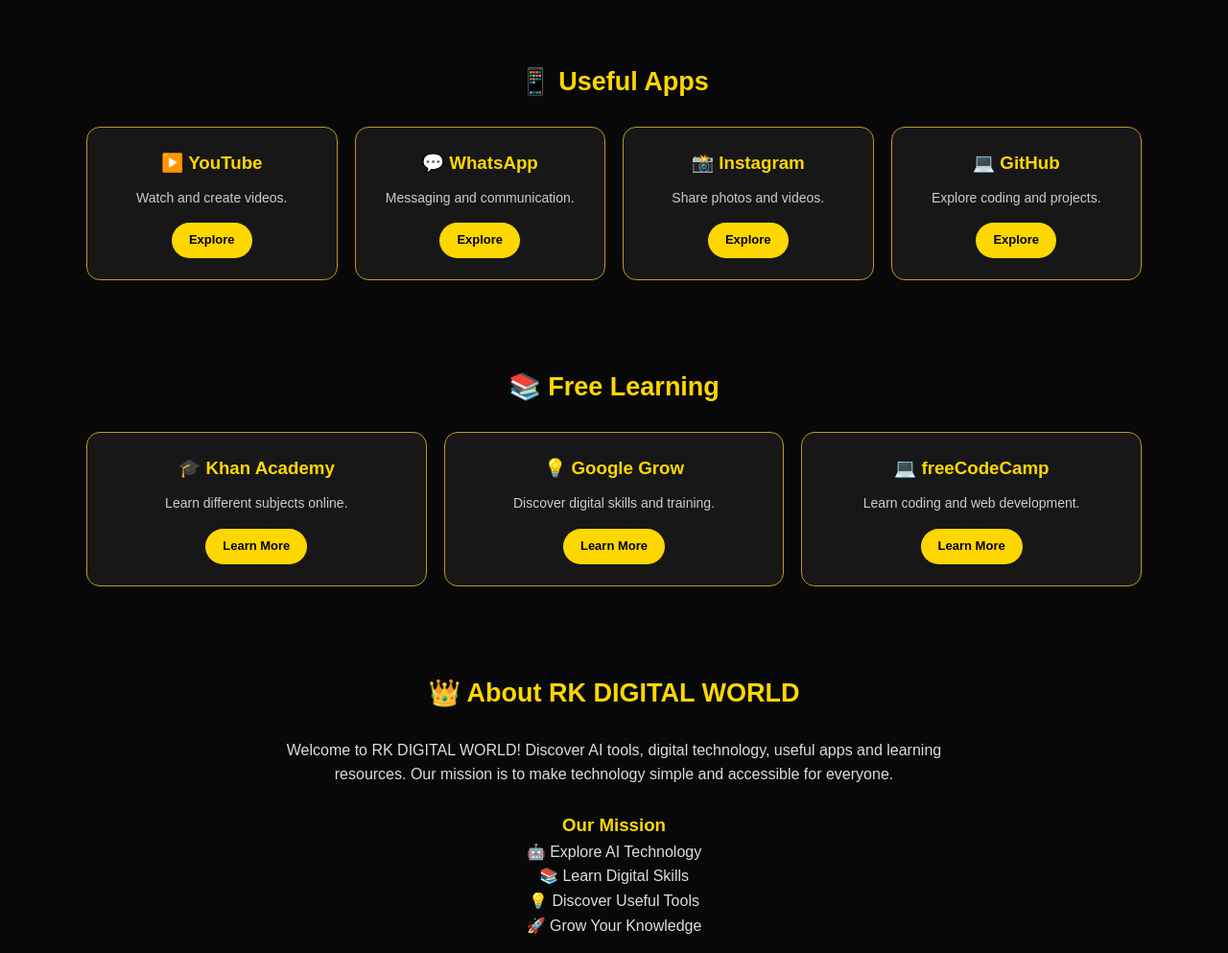
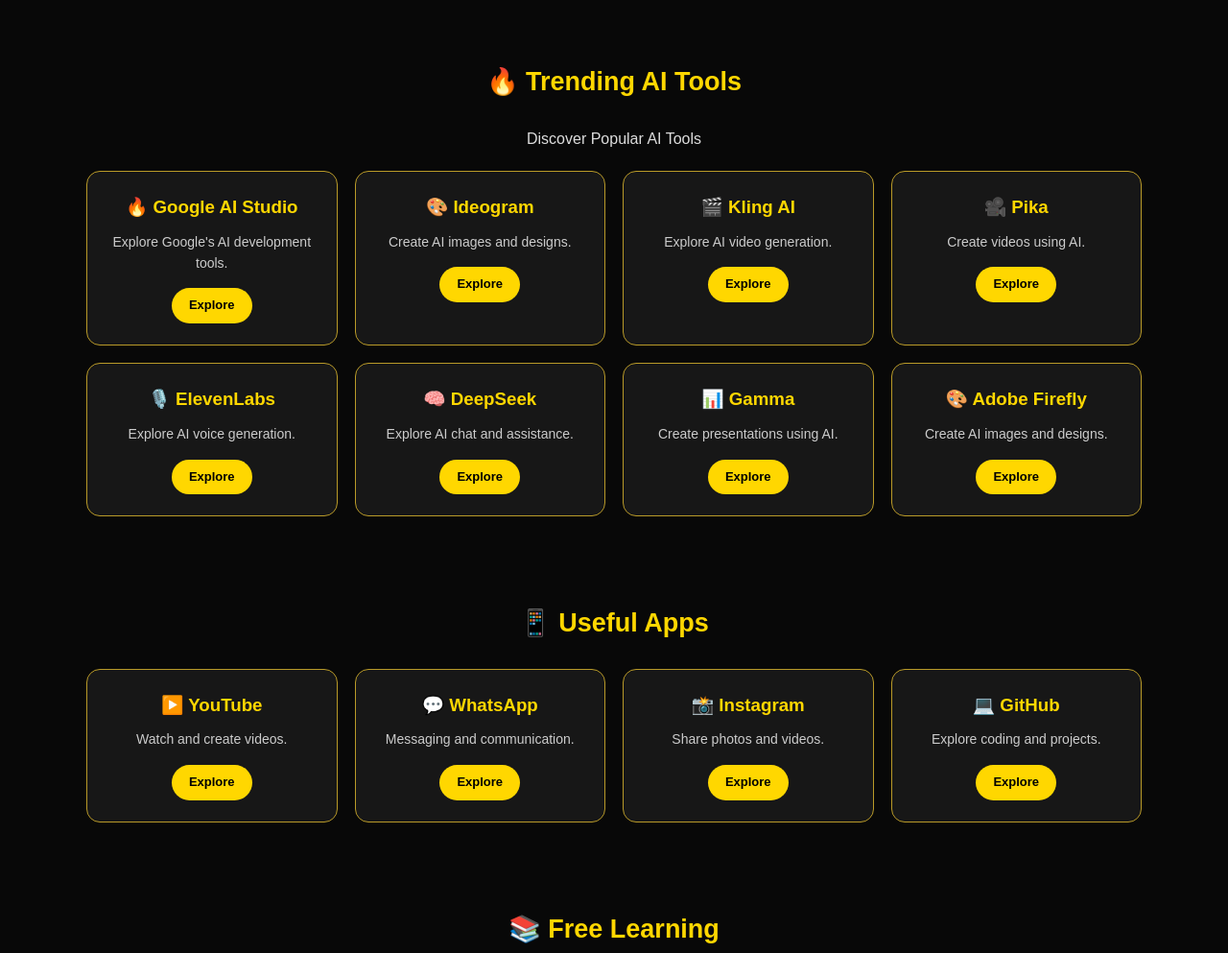
Before and after one commit to rajmetre550-art/RK-digital-world-, a plain HTML site: page index.html in a window 1280 px wide. Shown: the part 2260-3253 px from the top of the page at 96% size. Drawn offline with Linux system fonts and the light colour scheme.

Commit message:
Add trending AI tools section to index.html
🔥 Added Trending AI Tools section
🤖 Added Google AI Studio and DeepSeek
🎨 Added Ideogram and Adobe Firefly
🎬 Added Kling AI and Pika
🎙️ Added ElevenLabs
📊 Added Gamma
🚀 Improved RK DIGITAL WORLD

```diff
--- a/index.html
+++ b/index.html
@@ -428,7 +428,62 @@ footer a {
   </div>
 </section>
 
-<section class="section" id="apps">
+<section class="section" id="trending">
+<h2>🔥 Trending AI Tools</h2>
+<p style="color:#ddd;margin-bottom:20px;">Discover Popular AI Tools</p>
+
+<div class="container">
+
+<div class="card">
+<h3>🔥 Google AI Studio</h3>
+<p>Explore Google's AI development tools.</p>
+<a href="https://aistudio.google.com/" target="_blank" rel="noopener">Explore</a>
+</div>
+
+<div class="card">
+<h3>🎨 Ideogram</h3>
+<p>Create AI images and designs.</p>
+<a href="https://ideogram.ai/" target="_blank" rel="noopener">Explore</a>
+</div>
+
+<div class="card">
+<h3>🎬 Kling AI</h3>
+<p>Explore AI video generation.</p>
+<a href="https://klingai.com/" target="_blank" rel="noopener">Explore</a>
+</div>
+
+<div class="card">
+<h3>🎥 Pika</h3>
+<p>Create videos using AI.</p>
+<a href="https://pika.art/" target="_blank" rel="noopener">Explore</a>
+</div>
+
+<div class="card">
+<h3>🎙️ ElevenLabs</h3>
+<p>Explore AI voice generation.</p>
+<a href="https://elevenlabs.io/" target="_blank" rel="noopener">Explore</a>
+</div>
+
+<div class="card">
+<h3>🧠 DeepSeek</h3>
+<p>Explore AI chat and assistance.</p>
+<a href="https://www.deepseek.com/" target="_blank" rel="noopener">Explore</a>
+</div>
+
+<div class="card">
+<h3>📊 Gamma</h3>
+<p>Create presentations using AI.</p>
+<a href="https://gamma.app/" target="_blank" rel="noopener">Explore</a>
+</div>
+
+<div class="card">
+<h3>🎨 Adobe Firefly</h3>
+<p>Create AI images and designs.</p>
+<a href="https://firefly.adobe.com/" target="_blank" rel="noopener">Explore</a>
+</div>
+
+</div>
+</section> <section class="section" id="apps">
   <h2>📱 Useful Apps</h2>
 
   <div class="container">
```
